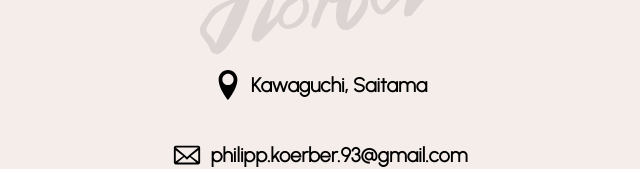
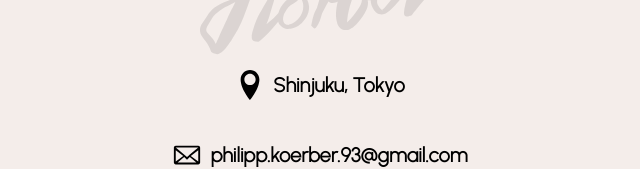
Before and after one commit to philkoerber/pkportfolio, a React (Vite) app: page / in a window 1280 px wide. Shown: the part 4452-4621 px from the top of the page, without its empty margins (320-960 px from the left). Built offline with nearby package versions, Linux system fonts and the light colour scheme.

Commit message:
update contact

```diff
--- a/src/components/Contact.jsx
+++ b/src/components/Contact.jsx
@@ -58,7 +58,7 @@ function Contact(props) {
         </div>
         <div className={styles} style={{ cursor: "default" }}>
           <ImLocation className="text-3xl" />
-          Kawaguchi, Saitama
+          Shinjuku, Tokyo
         </div>
         <motion.div
           className={styles}
```
